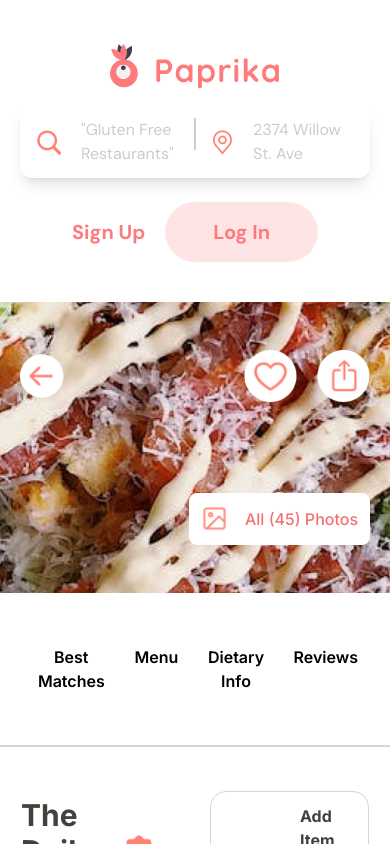
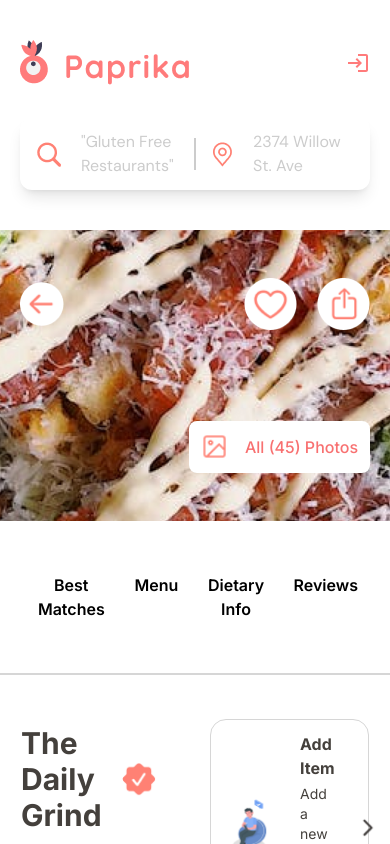
Before and after one commit to Namra0816/Paprika_Frontend_Interview_Namra_Chaklashiya, a React (Create React App) app: page / in a window 390 px wide. Shown: the top 844 px of the page. Built offline with nearby package versions, Linux system fonts and the light colour scheme.

Commit message:
navigation bar updated for smaller screens

```diff
--- a/src/components/Navbar.jsx
+++ b/src/components/Navbar.jsx
@@ -1,24 +1,27 @@
-import React from 'react';
+import React, { useState } from 'react';
 import logo from '../assets/logo.png';
 import searchIcon from '../assets/searchIcon.png';
 import locationIcon from '../assets/locationIcon.png';
+import LoginIcon from '@mui/icons-material/Login';
 
-const Navbar = () => (
-  <header className="p-10 w-full max-md:px-5 font-sans">
-    <div className="flex gap-6 max-md:flex-col max-md:gap-0">
-      <div className="flex flex-col max-md:items-center w-1/5 max-md:w-full">
-        <img loading="lazy" src={logo} className="shrink-0 w-[171px] max-md:mt-1" alt="Logo" />
+const Navbar = () => {
+  const [isMenuOpen, setIsMenuOpen] = useState(false);
+
+  const renderDesktopMenu = () => (
+    <div className="hidden lg:flex gap-6">
+      <div className="flex flex-col items-center w-1/5">
+        <img loading="lazy" src={logo} className="shrink-0 w-[171px]" alt="Logo" />
       </div>
-      <div className="w-3/5 max-md:w-full">
-        <div className="text-lightgray-300 max-md:mt-4">
+      <div className="w-3/5">
+        <div className="text-lightgray-300">
           <div className="p-3 bg-white rounded-xl shadow-lg w-full">
-            <div className="flex gap-3">
-              <div className="flex items-center gap-4 w-4/5 max-md:w-full">
+            <div className="flex gap-5 items-center">
+              <div className="flex items-center gap-4 w-4/5">
                 <img loading="lazy" src={searchIcon} alt="Search Icon" />
                 <span>"Gluten Free Restaurants"</span>
               </div>
-              <div className="h-8 box-border border-r-[2px]" />
-              <div className="flex items-center gap-4 w-1/2 max-md:w-full">
+              <div className="h-6 box-border border-r-[1px]" />
+              <div className="flex items-center gap-4 w-1/2">
                 <img loading="lazy" src={locationIcon} alt="Location Icon" />
                 <span>2374 Willow St. Ave</span>
               </div>
@@ -26,14 +29,55 @@ const Navbar = () => (
           </div>
         </div>
       </div>
-      <div className="w-1/5 max-md:w-full lg:ml-12 max-md:mt-1">
-        <div className="flex gap-5 justify-center text-xl font-bold text-rose-dark max-md:mt-5">
-          <span className="my-auto">Sign Up</span>
-          <button className="px-12 py-4 bg-rose-light rounded-[60px]">Log In</button>
+      <div className="w-1/5 lg:ml-12">
+        <div className="flex gap-5 justify-center text-xl font-bold text-rose-dark">
+          <button className="px-6 py-4 hover:bg-rose-light rounded-[60px]">Sign Up</button>
+          <button className="px-6 py-4 hover:bg-rose-light rounded-[60px]">Log In</button>
         </div>
       </div>
     </div>
-  </header>
-);
+  );
+
+  const renderMobileMenu = () => (
+    <div className="lg:hidden flex flex-col gap-4">
+      <div className="flex justify-between items-center">
+        <img loading="lazy" src={logo} className="shrink-0 w-[171px]" alt="Logo" />
+        <LoginIcon
+          sx={{ color: '#ff7b7b' }}
+          className="cursor-pointer"
+          onClick={() => setIsMenuOpen(!isMenuOpen)}
+        />
+      </div>
+      {isMenuOpen && (
+        <div className="flex flex-col items-center gap-5 text-xl font-bold text-rose-dark">
+          <button className="px-6 py-4 hover:bg-rose-light rounded-[60px]">Sign Up</button>
+          <button className="px-6 py-4 hover:bg-rose-light rounded-[60px]">Log In</button>
+        </div>
+      )}
+      <div className="text-lightgray-300 mt-4 w-full">
+        <div className="p-3 bg-white rounded-xl shadow-lg w-full">
+          <div className="flex gap-3 items-center">
+            <div className="flex items-center gap-4 w-full">
+              <img loading="lazy" src={searchIcon} alt="Search Icon" />
+              <span>"Gluten Free Restaurants"</span>
+            </div>
+            <div className="h-8 box-border border-r-[2px]" />
+            <div className="flex items-center gap-4 w-full">
+              <img loading="lazy" src={locationIcon} alt="Location Icon" />
+              <span>2374 Willow St. Ave</span>
+            </div>
+          </div>
+        </div>
+      </div>
+    </div>
+  );
+
+  return (
+    <header className="p-10 w-full max-md:px-5 font-sans">
+      {renderDesktopMenu()}
+      {renderMobileMenu()}
+    </header>
+  );
+};
 
 export default Navbar;
```
